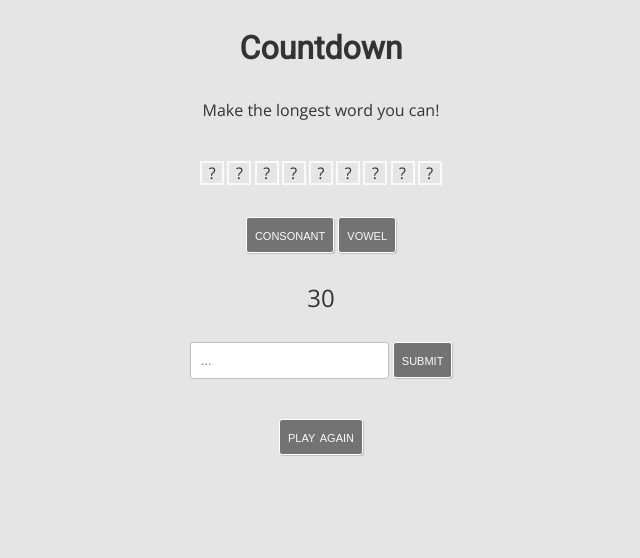
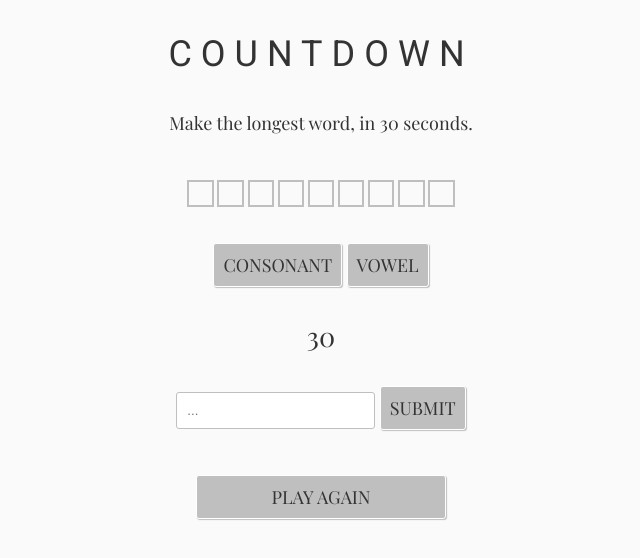
Before and after one commit to mcsdevv/countdown-game, a plain HTML site: page index.html in a window 1280 px wide. Shown: the whole page, without its empty margins (319-959 px from the left). Drawn offline with nearby package versions, Linux system fonts and the light colour scheme.

Commit message:
Minor styling changes

```diff
--- a/index.html
+++ b/index.html
@@ -11,7 +11,7 @@
     <meta charset="UTF-8">
     <meta name="viewport" content="width=device-width, initial-scale=1.0">
     <meta http-equiv="X-UA-Compatible" content="ie=edge">
-    <link href="https://fonts.googleapis.com/css?family=Open+Sans|Roboto" rel="stylesheet">
+    <link href="https://fonts.googleapis.com/css?family=Playfair+Display|Roboto:100,400" rel="stylesheet">
     <link rel="stylesheet" type="text/css" href="styles.css">
     <title>Countdown</title>
 </head>
@@ -20,19 +20,19 @@
         <div class="container">
             <header>
                 <h1>Countdown</h1>
-                <p>Make the longest word you can!</p>
+                <p>Make the longest word, in 30 seconds.</p>
             </header>
             <div class="letters--container">
                 <div class="letter--display">
-                    <div class="letter letter1">?</div>
-                    <div class="letter letter2">?</div>
-                    <div class="letter letter3">?</div>
-                    <div class="letter letter4">?</div>
-                    <div class="letter letter5">?</div>
-                    <div class="letter letter6">?</div>
-                    <div class="letter letter7">?</div>
-                    <div class="letter letter8">?</div>
-                    <div class="letter letter9">?</div>
+                    <div class="letter letter1"></div>
+                    <div class="letter letter2"></div>
+                    <div class="letter letter3"></div>
+                    <div class="letter letter4"></div>
+                    <div class="letter letter5"></div>
+                    <div class="letter letter6"></div>
+                    <div class="letter letter7"></div>
+                    <div class="letter letter8"></div>
+                    <div class="letter letter9"></div>
                 </div>
             </div>
             <div class="buttons--container">
@@ -41,41 +41,20 @@
             </div>
             <div class="timer--container">30
             </div>
-            <!-- <div class="notepad--container">
-                <textarea name="" id="" cols="30" rows="5"></textarea>
-            </div> -->
             <div class="entry--container">
                 <input class="word--input" type="text" placeholder="...">
                 <button class="word--submit">submit</button>
             </div>
             <div class="alert--container">
+                <h3 class="result--word"></h3>
                 <p class="result--alert"></p>
-                <h3 class="result--word"></h3>
                 <p class="result--definition"></p>
             </div>
-
             <div class="again--container">
                 <button class="play--again">play again</button>
             </div>
         </div>
     </div>
-
-
-
-
-
-
-
-
-
-
-
-
-
-
-
-
-
-    <script src="app.js"></script>
+<script src="app.js"></script>
 </body>
 </html>
--- a/styles.css
+++ b/styles.css
@@ -3,31 +3,26 @@ body {
     padding: 0;
     font-size: 16px;
     color: #333;
-    background: #E5E5E5;
-    font-family: 'Open Sans', sans-serif;
-    /* #FAFAFA LIGHT */
-    /* #E5E5E5 */
-    /* #BFBFBF */
-    /* #999999 */
-    /* #737373 */
-    /* #333333 DARK */
+    background: #FAFAFA;
+    font-family: 'Playfair Display', serif;
 }
 
-/* @media (min-width: 500px) {
+@media (min-width: 500px) {
     body {
         font-size: 18px;
     }
-} */
+}
 
 button {
     border-radius: 3px;
-    background: #737373;
+    background: #BFBFBF;
     border: 1px white solid;
     padding: 0.5em;
     box-shadow: 1px 1px 1px #BFBFBF;
     font-size: 1em;
-    font-variant: small-caps;
-    color: #FAFAFA;
+    text-transform: uppercase;
+    font-family: 'Playfair Display', serif;
+    color: #333;
     cursor: pointer;
 }
 
@@ -41,9 +36,19 @@ input {
     padding: 0.75em;
 }
 
+h1 {
+    margin-bottom: 0.5em;
+    font-weight: 400;
+    font-family: 'Roboto', sans-serif;
+    text-transform: uppercase;
+    letter-spacing: 0.25em;
+}
+
 h3 {
     font-size: 1.5em;
+    font-weight: 400;
     font-family: 'Roboto', sans-serif;
+    font-variant: small-caps;
 }
 
 .wrapper {
@@ -68,11 +73,6 @@ header {
     text-align: center;
 }
 
-header > h1 {
-    margin-bottom: 0.5em;
-    font-family: 'Roboto', sans-serif;
-}
-
 .letters--container {
     margin: 1em 0 1em 0;
     text-align: center;
@@ -88,7 +88,7 @@ header > h1 {
     display: flex;
     justify-content: center;
     align-items: center;
-    border: 2px #FAFAFA solid;
+    border: 2px #BFBFBF solid;
     margin: 0 0.1em 0 0.1em;
 }
 
@@ -107,5 +107,16 @@ header > h1 {
 
 .alert--container {
     max-width: 500px;
+    line-height: 1.5em;
+}
 
+.again--container {
+    max-width: 500px;
+    width: 100%;
+    display: flex;
+    justify-content: center;
 }
+
+.play--again {
+    width: 50%;
+}
```
